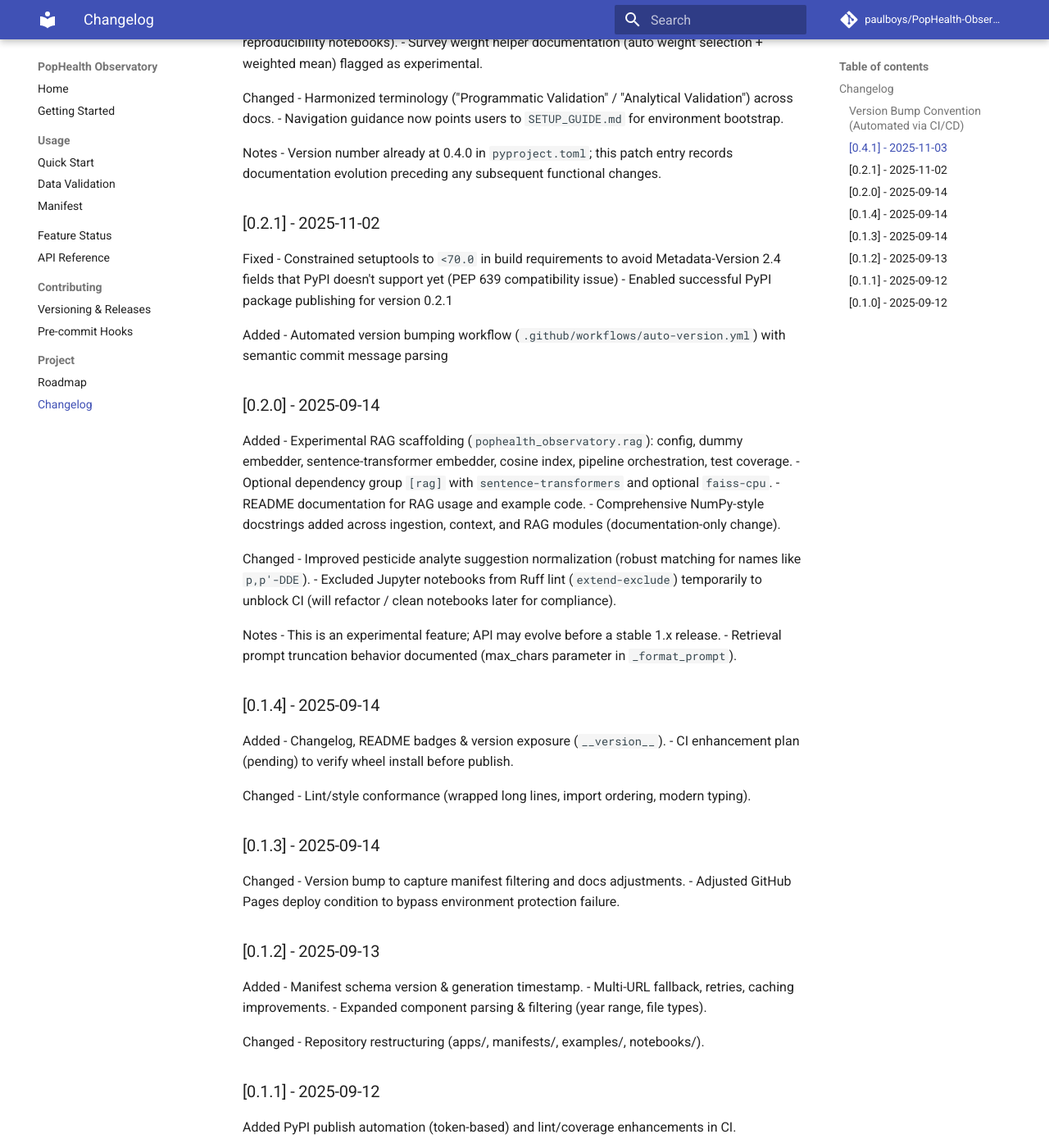
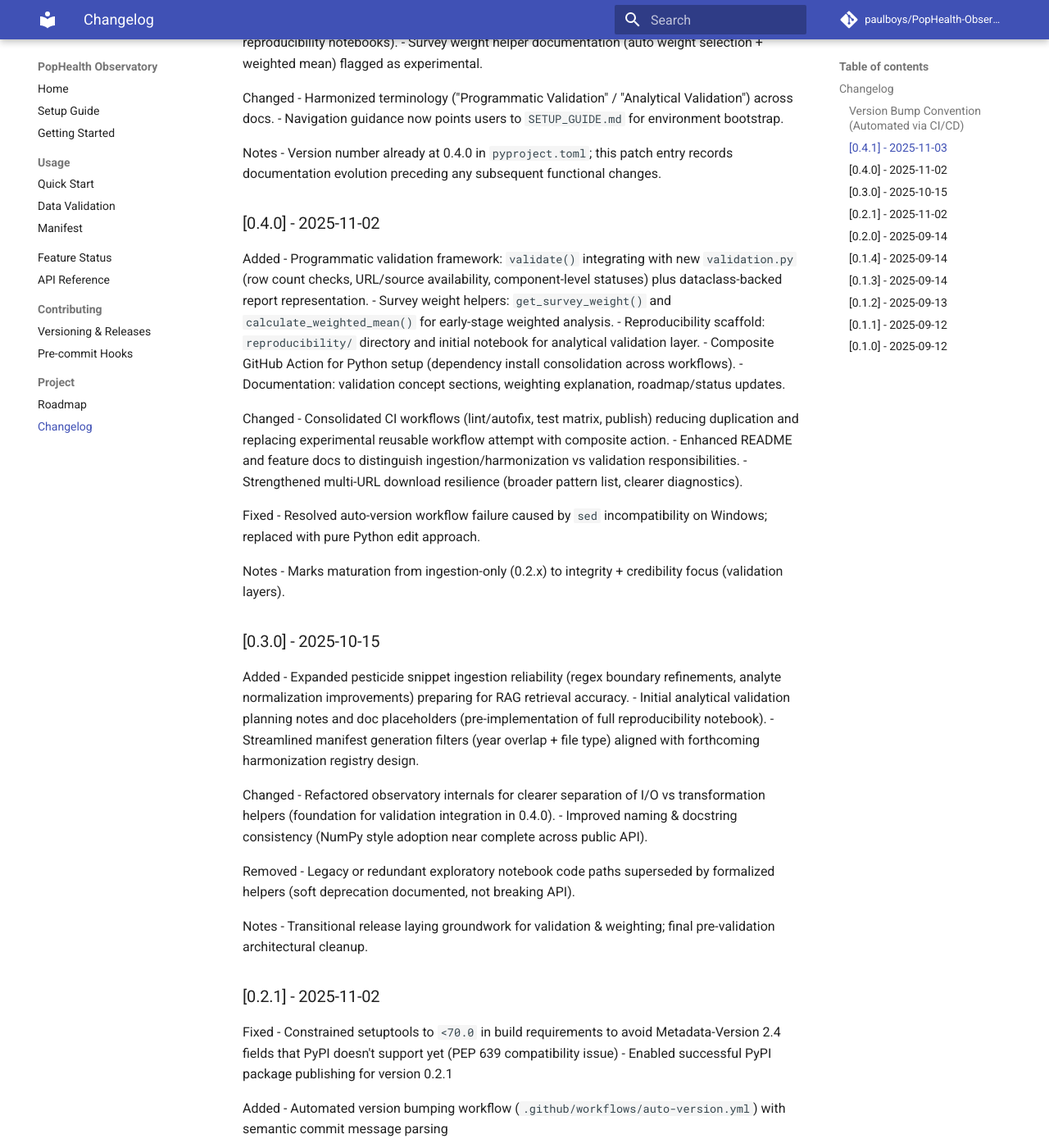
Before and after one commit to paulboys/PopHealth-Observatory, an MkDocs documentation site: the page built from docs/changelog.md, in a window 1280 px wide and 1400 px high, scrolled down 688 px. Shown: the whole window at 82% size. Built offline with MkDocs 1.6.1 and Material for MkDocs 9.7.7, drawn with Linux system fonts in a browser that asks for light colours; comment, search, counter and statistics services are not loaded.

Commit message:
chore(release): bump version to 0.4.1; docs: backfill 0.3.0/0.4.0 changelog and add setup guide to nav

```diff
--- a/docs/changelog.md
+++ b/docs/changelog.md
@@ -22,6 +22,41 @@ Changed
 
 Notes
 - Version number already at 0.4.0 in `pyproject.toml`; this patch entry records documentation evolution preceding any subsequent functional changes.
+
+### [0.4.0] - 2025-11-02
+Added
+- Programmatic validation framework: `validate()` integrating with new `validation.py` (row count checks, URL/source availability, component-level statuses) plus dataclass-backed report representation.
+- Survey weight helpers: `get_survey_weight()` and `calculate_weighted_mean()` for early-stage weighted analysis.
+- Reproducibility scaffold: `reproducibility/` directory and initial notebook for analytical validation layer.
+- Composite GitHub Action for Python setup (dependency install consolidation across workflows).
+- Documentation: validation concept sections, weighting explanation, roadmap/status updates.
+
+Changed
+- Consolidated CI workflows (lint/autofix, test matrix, publish) reducing duplication and replacing experimental reusable workflow attempt with composite action.
+- Enhanced README and feature docs to distinguish ingestion/harmonization vs validation responsibilities.
+- Strengthened multi-URL download resilience (broader pattern list, clearer diagnostics).
+
+Fixed
+- Resolved auto-version workflow failure caused by `sed` incompatibility on Windows; replaced with pure Python edit approach.
+
+Notes
+- Marks maturation from ingestion-only (0.2.x) to integrity + credibility focus (validation layers).
+
+### [0.3.0] - 2025-10-15
+Added
+- Expanded pesticide snippet ingestion reliability (regex boundary refinements, analyte normalization improvements) preparing for RAG retrieval accuracy.
+- Initial analytical validation planning notes and doc placeholders (pre-implementation of full reproducibility notebook).
+- Streamlined manifest generation filters (year overlap + file type) aligned with forthcoming harmonization registry design.
+
+Changed
+- Refactored observatory internals for clearer separation of I/O vs transformation helpers (foundation for validation integration in 0.4.0).
+- Improved naming & docstring consistency (NumPy style adoption near complete across public API).
+
+Removed
+- Legacy or redundant exploratory notebook code paths superseded by formalized helpers (soft deprecation documented, not breaking API).
+
+Notes
+- Transitional release laying groundwork for validation & weighting; final pre-validation architectural cleanup.
 
 ### [0.2.1] - 2025-11-02
 Fixed
--- a/mkdocs.yml
+++ b/mkdocs.yml
@@ -19,6 +19,7 @@ markdown_extensions:
       permalink: true
 nav:
   - Home: index.md
+  - Setup Guide: setup-guide.md
   - Getting Started: getting-started.md
   - Usage:
       - Quick Start: usage/quickstart.md
--- a/pyproject.toml
+++ b/pyproject.toml
@@ -4,7 +4,7 @@ build-backend = "setuptools.build_meta"
 
 [project]
 name = "pophealth-observatory"
-version = "0.4.0"
+version = "0.4.1"
 description = "Open-source population health & nutrition analytics toolkit (NHANES focus)"
 readme = "README.md"
 authors = [{name="PopHealth Observatory Team"}]
```
Also changed, not shown: CHANGELOG.md (+35 -0 lines), docs/setup-guide.md (added, +171 -0 lines).
